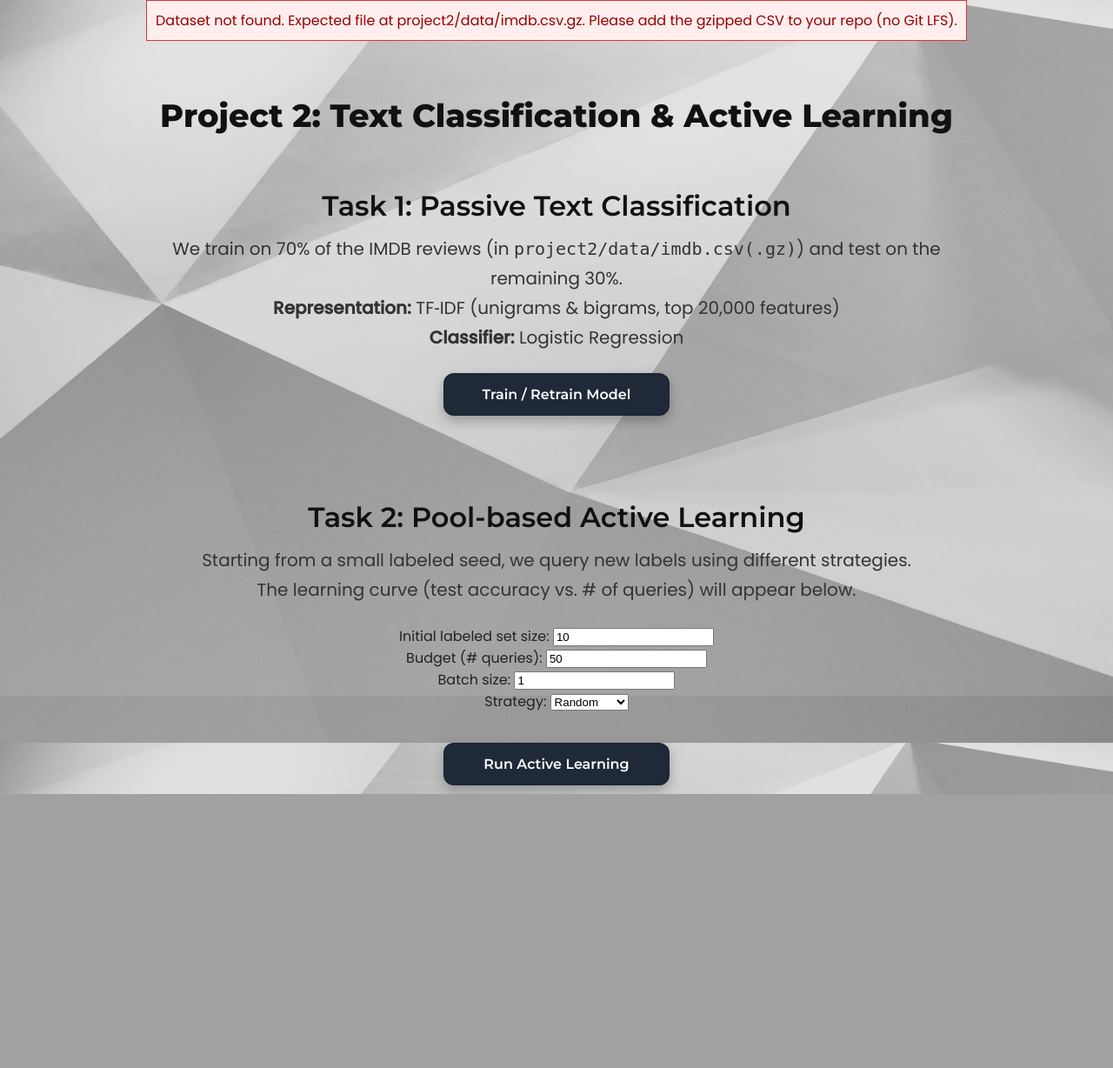
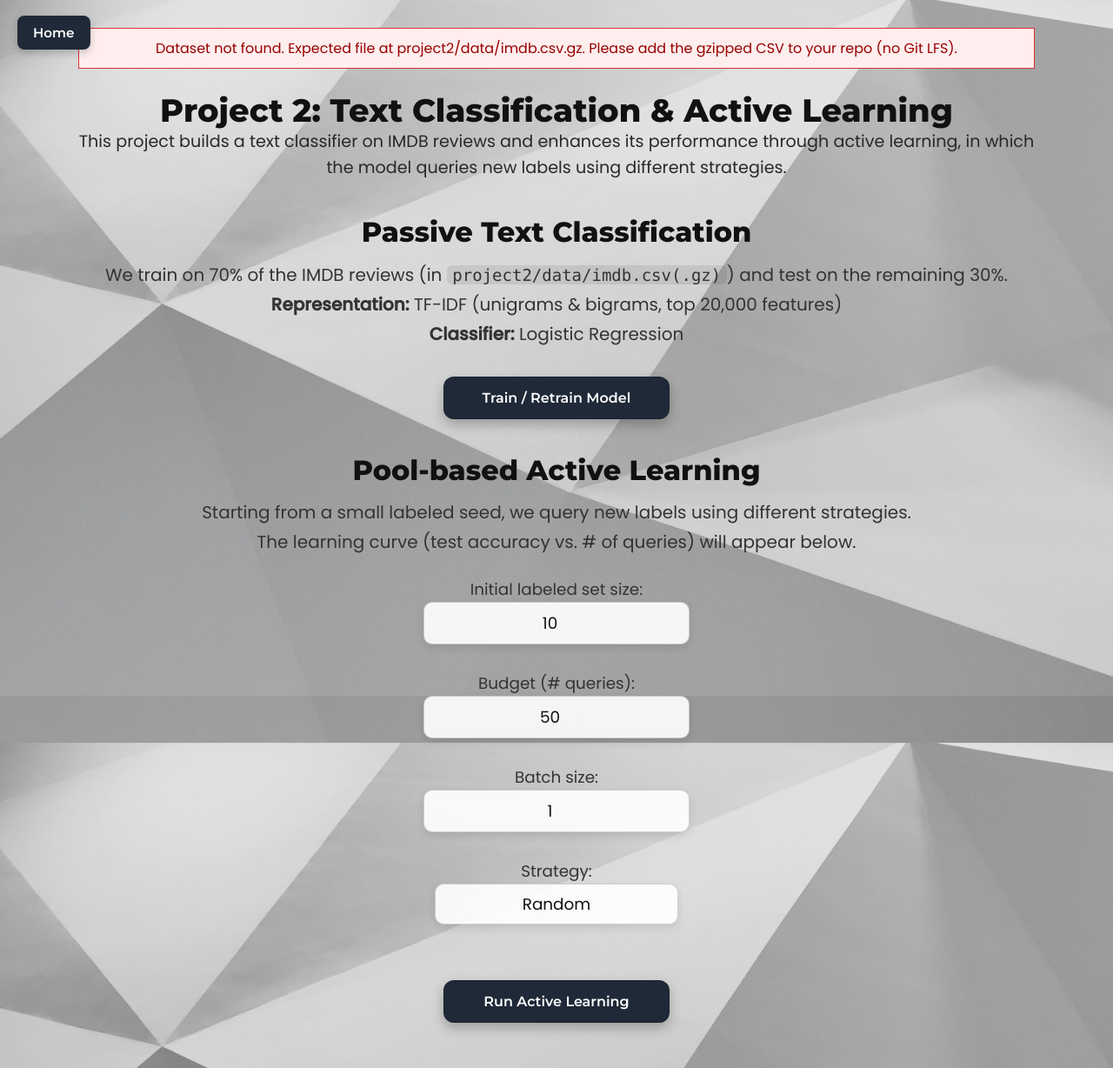
Before and after one commit to sonakshig2720/HCAI-Project, a Django app: page /project2/ in a window 1280 px wide. Shown: the whole page at 87% size. Before the commit the page ends 913 px from the top, so only its background shows below. Run offline with Django 5.2, Linux system fonts and the light colour scheme; parts of the project's set-up code (start-up, migrations or seed data) failed here and were passed over.

Commit message:
Updated proj2 with css

```diff
--- a/project2/templates/project2/index.html
+++ b/project2/templates/project2/index.html
@@ -1,7 +1,14 @@
 {% extends 'base.html' %}
 {% load static %}
 
+{% block extra_css %}
+  <link rel="stylesheet" href="{% static 'project2.css' %}">
+{% endblock %}
+
 {% block content %}
+<div class="project2">
+
+  <a href="{% url 'home:index' %}" class="home-button">Home</a>
 
   {% if error %}
     <div style="padding:10px;border:1px solid #d33;background:#fee;color:#900;margin-bottom:1rem;">
@@ -14,21 +21,24 @@
     </div>
   {% endif %}
 
+
   <h1>Project 2: Text Classification & Active Learning</h1>
+  <p class="desc">
+    This project builds a text classifier on <bold>IMDB</bold> reviews and enhances its performance through active learning, in which the model queries new labels using different strategies.
+  </p>
 
   <!-- ========= TASK 1: PASSIVE TRAINING ========= -->
   <section>
-    <h2>Task 1: Passive Text Classification</h2>
+    <h2>Passive Text Classification</h2>
     <p>
       We train on 70% of the IMDB reviews (in <code>project2/data/imdb.csv(.gz)</code>)
       and test on the remaining 30%.<br/>
-      <strong>Representation:</strong> TF‑IDF (unigrams &amp; bigrams, top 20,000 features)<br/>
+      <strong>Representation:</strong> TF-IDF (unigrams &amp; bigrams, top 20,000 features)<br/>
       <strong>Classifier:</strong> Logistic Regression
     </p>
 
     <form method="post">
       {% csrf_token %}
-      <!-- keep this so older view versions still trigger the train branch -->
       <input type="hidden" name="train_submit" value="1">
       <button type="submit">Train / Retrain Model</button>
     </form>
@@ -38,11 +48,11 @@
     {% endif %}
   </section>
 
-  <hr/>
+
 
   <!-- ======= TASK 2: POOL-BASED ACTIVE LEARNING ======= -->
   <section>
-    <h2>Task 2: Pool-based Active Learning</h2>
+    <h2>Pool-based Active Learning</h2>
     <p>
       Starting from a small labeled seed, we query new labels using different strategies.<br/>
       The learning curve (test accuracy vs. # of queries) will appear below.
@@ -93,8 +103,29 @@
     {% if active_curves %}
       <h3>Learning Curve</h3>
       <p>(Test accuracy vs. number of queries)</p>
-      <img src="{% static 'plots/al_curve.png' %}" alt="AL Learning Curve" style="max-width:700px;width:100%;height:auto;">
+      <div class="learning-curve-container">
+        <img src="{% static 'plots/al_curve.png' %}" alt="AL Learning Curve">
+      </div>
     {% endif %}
+
+    {% if final_accuracy %}
+      <div class="metrics">
+        <div><strong>Baseline accuracy:</strong> {{ baseline_accuracy|floatformat:4 }}</div>
+        <div><strong>Final accuracy:</strong> {{ final_accuracy|floatformat:4 }}</div>
+        <div><strong>Best accuracy:</strong> {{ best_accuracy|floatformat:4 }}</div>
+        <div><strong>ALC (avg. accuracy):</strong> {{ alc|floatformat:4 }}</div>
+        <div><strong>Relative improvement:</strong> {{ rel_improvement|floatformat:4 }}</div>
+        {% if stability %}
+          <div><strong>Stability (std):</strong> {{ stability|floatformat:4 }}</div>
+        {% endif %}
+        {% if queries_to_threshold %}
+          <div><strong>Queries to {{ threshold_target|floatformat:2 }} acc:</strong> {{ queries_to_threshold }}</div>
+        {% endif %}
+      </div>
+    {% endif %}
+
+
   </section>
 
+</div> <!-- /.project2 -->
 {% endblock %}
--- a/project2/views.py
+++ b/project2/views.py
@@ -115,6 +115,16 @@ def index(request):
     message        = None
     error          = None
 
+    # Task‑3 summary metrics
+    baseline_accuracy    = None
+    final_accuracy       = None
+    best_accuracy        = None
+    alc                  = None
+    rel_improvement      = None
+    stability            = None
+    queries_to_threshold = None   # number of labeled examples to hit a target
+    threshold_target     = 0.70   # you can change or expose as a form param
+
     # 1) Load dataset from gz (only)
     try:
         df = _load_imdb_gz()
@@ -126,6 +136,14 @@ def index(request):
             "active_curves": None,
             "active_form": {},
             "message": None,
+            "baseline_accuracy": None,
+            "final_accuracy": None,
+            "best_accuracy": None,
+            "alc": None,
+            "rel_improvement": None,
+            "stability": None,
+            "queries_to_threshold": None,
+            "threshold_target": threshold_target,
         })
 
     # 2) Branches
@@ -174,6 +192,31 @@ def index(request):
 
             active_curves = ys
 
+            # ---------- Task‑3 summary metrics ----------
+            if active_curves:
+                baseline_accuracy = float(active_curves[0])
+                final_accuracy    = float(active_curves[-1])
+                best_accuracy     = float(np.max(active_curves))
+
+                # ALC (normalized area under curve)
+                if len(xs) > 1:
+                    area = np.trapz(active_curves, x=xs)
+                    alc  = float(area / (xs[-1] - xs[0]))
+
+                # Relative improvement
+                rel_improvement = float(final_accuracy - baseline_accuracy)
+
+                # Stability (std dev of the curve)
+                if len(active_curves) > 1:
+                    stability = float(np.std(active_curves))
+
+                # Queries to reach a target accuracy (first x meeting threshold)
+                for x_val, acc in zip(xs, active_curves):
+                    if acc >= threshold_target:
+                        queries_to_threshold = int(x_val)
+                        break
+            # -------------------------------------------
+
             if xs and active_curves:
                 os.makedirs(PLOT_DIR, exist_ok=True)
                 plt.figure(figsize=(6.2, 4.3))
@@ -217,4 +260,14 @@ def index(request):
         "active_form": active_form,
         "message": message,
         "error": error,
+
+        # Task‑3 metrics
+        "baseline_accuracy": baseline_accuracy,
+        "final_accuracy": final_accuracy,
+        "best_accuracy": best_accuracy,
+        "alc": alc,
+        "rel_improvement": rel_improvement,
+        "stability": stability,
+        "queries_to_threshold": queries_to_threshold,
+        "threshold_target": threshold_target,
     })
--- /dev/null
+++ b/static/project2.css
@@ -0,0 +1,210 @@
+/* Scope everything to this page */
+.project2 {
+  width: 100%;
+  max-width: 1100px;
+  margin: 0 auto;
+  padding: 32px 20px;
+  text-align: center;                 /* center all text by default */
+}
+
+/* Title & section headings */
+.project2 h1 {
+  font-family: 'Montserrat', sans-serif;
+  font-weight: 700;
+  font-size: 2.3rem;
+  color: #111;
+  margin-bottom: 0.1em;
+}
+.project2 h2 {
+  font-family: 'Montserrat', sans-serif;
+  font-weight: 700;
+  font-size: 2rem;
+  color: #111;
+  margin: 1.2em 0 .4em;
+}
+
+/* Paragraphs */
+.project2 p.lead {
+  font-size: 1.15rem;
+  line-height: 1.75;
+  color: #444;
+  margin: .4rem auto 1rem;
+  width: 100%;
+}
+.project2 p.meta {
+  font-size: 1.05rem;
+  color: #4a4a4a;
+  margin: 0 auto 1.2rem;
+}
+.project2 p.meta strong { color: #1a1a1a; }
+
+/* Inline code tokens */
+.project2 code{
+  font-family: ui-monospace, SFMono-Regular, Menlo, Consolas, "Liberation Mono", monospace;
+  font-size: .95em;
+  padding: 0 .35em;
+  border-radius: 6px;
+  background: rgba(0,0,0,.08);
+}
+
+/* Task sections */
+.project2 .task{ margin: 40px auto; }
+
+/* Buttons (inherit your global .btn, just tweak spacing) */
+.project2 .btn{ margin-top: 10px; min-width: 200px; }
+.project2 .btn-primary{ background:#1f2937; color:#fff; border:1px solid rgba(0,0,0,.15); }
+.project2 .btn-primary:hover{ background:#111827; }
+
+
+/* ===== Centered forms (labels + inputs + button) ===== */
+.project2 .controls,
+.project2 form{
+  display: flex;
+  flex-direction: column;
+  align-items: center;           /* center the items */
+  gap: 3px;
+  width: 100%;
+  max-width: 600px;
+  margin: 20px auto;
+  text-align: center;            /* center label text */
+}
+
+/* label above input */
+.project2 .controls label,
+.project2 form label{
+  display: flex;
+  flex-direction: column;
+  align-items: center;
+  gap: 1px;
+  font-size: 1.15rem;
+  color: #333;
+}
+
+/* Consistent input width */
+.project2 .controls input[type="number"],
+.project2 .controls input[type="text"],
+.project2 .controls select,
+.project2 form input[type="number"],
+.project2 form input[type="text"],
+.project2 form select{
+  -webkit-appearance: none;
+  appearance: none;
+  font: inherit;
+  padding: 10px 12px;
+  border-radius: 10px;
+  border: 1px solid rgba(0,0,0,.18);
+  background: rgba(255,255,255,.9);
+  color: #111;
+  width: 280px;                 /* same width for all controls */
+  max-width: 100%;
+  margin: 0;
+  text-align: center;           /* center text inside the input */
+  box-shadow: 0 4px 10px rgba(0,0,0,.10);
+}
+
+.project2 .controls input:focus,
+.project2 .controls select:focus,
+.project2 form input:focus,
+.project2 form select:focus{
+  outline: none;
+  border-color: #1f2937;
+  box-shadow: 0 0 0 3px rgba(31,41,55,.18);
+}
+
+/* Form buttons centered */
+.project2 .controls button,
+.project2 .controls .btn,
+.project2 form button,
+.project2 form .btn{
+  display: block;
+  margin: 8px auto 0;
+}
+
+/* Chart area placeholder */
+#learning-curve{
+  width: min(950px, 92vw);
+  height: 360px;
+  margin: 18px auto 0;
+  border-radius: 14px;
+  background: rgba(255,255,255,.75);
+  box-shadow: 0 8px 20px rgba(0,0,0,.15);
+}
+
+/* Home button (top-left) */
+.project2 .home-button{
+  position: fixed;
+  top: 18px; left: 20px;
+  font-family: 'Montserrat', sans-serif;
+  font-weight: 600;
+  font-size: 0.95rem;
+  padding: 10px 18px;
+  background: #1f2937;
+  color: #fff;
+  border-radius: 8px;
+  text-decoration: none;
+  box-shadow: 0 4px 10px rgba(0,0,0,0.2);
+  transition: background .2s ease, transform .15s ease;
+  z-index: 1000;
+}
+.project2 .home-button:hover{ background:#111827; transform: translateY(-2px); }
+
+/* Subtitle under page title */
+.project2 .desc{
+  width: 100%;
+  text-align: center;
+  font-size: 1.2rem;
+  font-weight: 400;
+  color: #292929;
+  margin-top: -0.3rem;
+  margin-bottom: 1.5rem;
+  line-height: 1.6;
+}
+
+/* Optional: soften or hide the <hr> divider between tasks */
+/* .project2 hr { display:none; } */
+/* or */
+.project2 hr{
+  border: none;
+  border-top: 1px solid rgba(0,0,0,0.12);
+  width: 60%;
+  margin: 24px auto;
+}
+
+/* Learning Curve Card */
+.project2 .learning-curve-container {
+  display: flex;
+  justify-content: center;
+  margin: 24px auto 40px;
+}
+
+.project2 .learning-curve-container img {
+  max-width: 95%;               /* almost full width */
+  height: auto;
+  border-radius: 16px;          /* same rounding as inputs/buttons */
+  background: rgba(255,255,255,0.85); /* soft translucent background */
+  padding: 20px;
+  box-shadow: 0 10px 24px rgba(0,0,0,0.25); /* same depth as buttons */
+  transition: transform 0.25s ease;
+}
+
+/* Small hover effect to match interactive feel */
+.project2 .learning-curve-container img:hover {
+  transform: scale(1.02);
+}
+
+/* Summary metrics layout */
+.project2 .metrics{
+  display: grid;
+  grid-template-columns: repeat(auto-fit, minmax(220px, 1fr));
+  gap: 12px 18px;
+  margin: 16px auto;
+  max-width: 900px;
+  text-align: center;
+  font-size: 1.2rem;
+  font-weight: 500;
+  color: #222;
+}
+.project2 .metrics strong{
+  font-size: 1.25rem;
+  color: #000;
+}
--- a/static/style.css
+++ b/static/style.css
@@ -24,13 +24,18 @@ body::before {
 body > * { position: relative; z-index: 1; }
 
 /* ====== Center EVERYTHING ====== */
+/* ====== Center EVERYTHING ====== */
 .grid-parent {
   min-height: 100vh;
   display: flex;
   flex-direction: column;
-  align-items: center;      /* horizontal center */
-  justify-content: center;  /* vertical center */
+  align-items: center;      /* center horizontally */
+  justify-content: center;  /* center vertically */
   gap: 22px;
+  width: 100%;              /* take full width */
+  text-align: center;       /* center text inside */
+  box-sizing: border-box;
+  padding: 0 20px;          /* keep some side padding */
 }
 
 /* ====== Typography ====== */
@@ -43,13 +48,17 @@ h1 {
 }
 
 
+/* ====== Paragraphs ====== */
 p {
-  font-size: 1.25rem;   /* increase body text size */
+  font-size: 1.25rem;
   line-height: 1.7;
   color: #333;
-  max-width: 900px;
-  margin: 0.5rem auto 1.5rem;
+  width: 100%;              /* stretch full width */
+  max-width: none;          /* remove 900px cap */
+  margin: 0.5rem 0 1.5rem;  /* vertical spacing */
+  text-align: center;       /* keep text centered */
 }
+
 
 h2, h3 {
   font-family: 'Montserrat', sans-serif;
```
Also changed, not shown: static/plots/al_curve.png, 1 other file.
